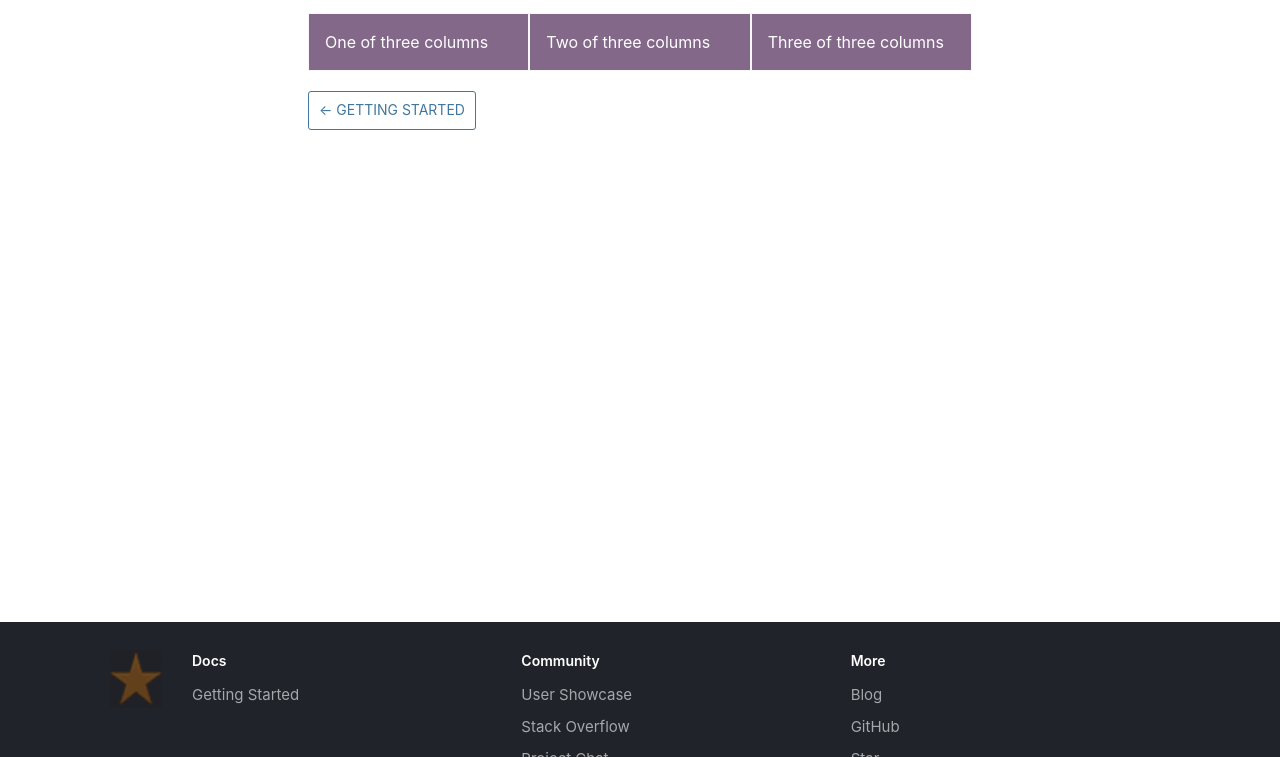
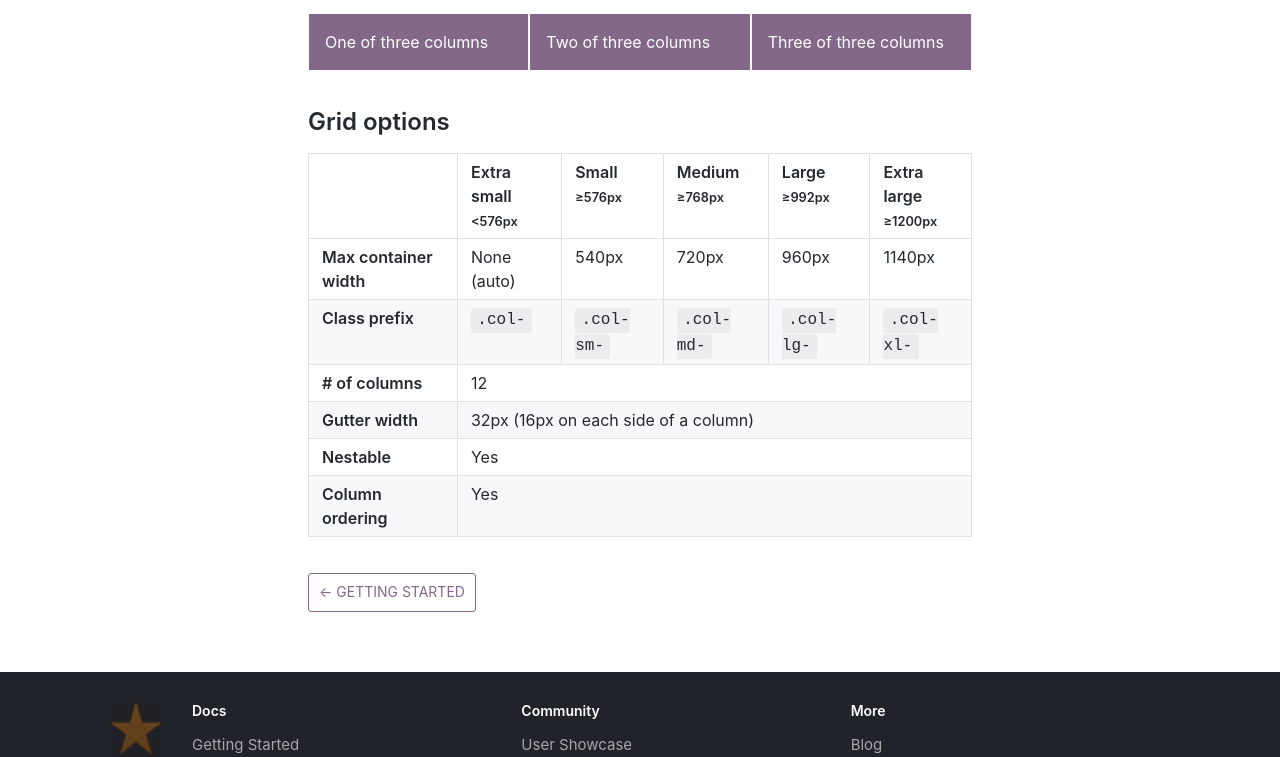
Before and after one commit to larsonjj/leancss, a plain HTML site: page docs/grid.html in a window 1280 px wide. Shown: the part 178-935 px from the top of the page. Drawn offline with nearby package versions, Linux system fonts and the light colour scheme.

Commit message:
Deploy website
Deploy website version based on 6ae256da2d0b7c62bbbd3cc7ca472bc8f9328e8b

```diff
--- a/docs/grid.html
+++ b/docs/grid.html
@@ -60,4 +60,66 @@
   <div class="col viz-block">Two of three columns</div>
   <div class="col viz-block">Three of three columns</div>
  </div>
-</span></div></article></div><div class="docs-prevnext"><a class="docs-prev button" href="/leancss/docs/getting-started"><span class="arrow-prev">← </span><span>Getting Started</span></a></div></div></div><nav class="onPageNav"></nav></div><footer class="nav-footer" id="footer"><section class="sitemap"><a href="/leancss/" class="nav-home"><img src="/leancss/img/favicon.ico" alt="Lean CSS" width="66" height="58"/></a><div><h5>Docs</h5><a href="/leancss/docs/en/getting-started.html">Getting Started</a></div><div><h5>Community</h5><a href="/leancss/en/users.html">User Showcase</a><a href="https://stackoverflow.com/questions/tagged/" target="_blank" rel="noreferrer noopener">Stack Overflow</a><a href="https://discordapp.com/">Project Chat</a><a href="https://twitter.com/" target="_blank" rel="noreferrer noopener">Twitter</a></div><div><h5>More</h5><a href="/leancss/blog">Blog</a><a href="https://github.com/">GitHub</a><a class="github-button" data-icon="octicon-star" data-count-href="/facebook/docusaurus/stargazers" data-show-count="true" data-count-aria-label="# stargazers on GitHub" aria-label="Star this project on GitHub">Star</a></div></section><section class="copyright">Copyright © 2019 Jake Larson</section></footer></div></body></html>
+<h2><a class="anchor" aria-hidden="true" id="grid-options"></a><a href="#grid-options" aria-hidden="true" class="hash-link"><svg class="hash-link-icon" aria-hidden="true" height="16" version="1.1" viewBox="0 0 16 16" width="16"><path fill-rule="evenodd" d="M4 9h1v1H4c-1.5 0-3-1.69-3-3.5S2.55 3 4 3h4c1.45 0 3 1.69 3 3.5 0 1.41-.91 2.72-2 3.25V8.59c.58-.45 1-1.27 1-2.09C10 5.22 8.98 4 8 4H4c-.98 0-2 1.22-2 2.5S3 9 4 9zm9-3h-1v1h1c1 0 2 1.22 2 2.5S13.98 12 13 12H9c-.98 0-2-1.22-2-2.5 0-.83.42-1.64 1-2.09V6.25c-1.09.53-2 1.84-2 3.25C6 11.31 7.55 13 9 13h4c1.45 0 3-1.69 3-3.5S14.5 6 13 6z"></path></svg></a>Grid options</h2>
+<table>
+  <thead>
+    <tr>
+      <th></th>
+      <th>
+        Extra small<br>
+        <small>&lt;576px</small>
+      </th>
+      <th>
+        Small<br>
+        <small>≥576px</small>
+      </th>
+      <th>
+        Medium<br>
+        <small>≥768px</small>
+      </th>
+      <th>
+        Large<br>
+        <small>≥992px</small>
+      </th>
+      <th>
+        Extra large<br>
+        <small>≥1200px</small>
+      </th>
+    </tr>
+  </thead>
+  <tbody>
+    <tr>
+      <th scope="row">Max container width</th>
+      <td>None (auto)</td>
+      <td>540px</td>
+      <td>720px</td>
+      <td>960px</td>
+      <td>1140px</td>
+    </tr>
+    <tr>
+      <th scope="row">Class prefix</th>
+      <td><code>.col-</code></td>
+      <td><code>.col-sm-</code></td>
+      <td><code>.col-md-</code></td>
+      <td><code>.col-lg-</code></td>
+      <td><code>.col-xl-</code></td>
+    </tr>
+    <tr>
+      <th scope="row"># of columns</th>
+      <td colspan="5">12</td>
+    </tr>
+    <tr>
+      <th scope="row">Gutter width</th>
+      <td colspan="5">32px (16px on each side of a column)</td>
+    </tr>
+    <tr>
+      <th scope="row">Nestable</th>
+      <td colspan="5">Yes</td>
+    </tr>
+    <tr>
+      <th scope="row">Column ordering</th>
+      <td colspan="5">Yes</td>
+    </tr>
+  </tbody>
+</table>
+</span></div></article></div><div class="docs-prevnext"><a class="docs-prev button" href="/leancss/docs/getting-started"><span class="arrow-prev">← </span><span>Getting Started</span></a></div></div></div><nav class="onPageNav"><ul class="toc-headings"><li><a href="#grid-options">Grid options</a></li></ul></nav></div><footer class="nav-footer" id="footer"><section class="sitemap"><a href="/leancss/" class="nav-home"><img src="/leancss/img/favicon.ico" alt="Lean CSS" width="66" height="58"/></a><div><h5>Docs</h5><a href="/leancss/docs/en/getting-started.html">Getting Started</a></div><div><h5>Community</h5><a href="/leancss/en/users.html">User Showcase</a><a href="https://stackoverflow.com/questions/tagged/" target="_blank" rel="noreferrer noopener">Stack Overflow</a><a href="https://discordapp.com/">Project Chat</a><a href="https://twitter.com/" target="_blank" rel="noreferrer noopener">Twitter</a></div><div><h5>More</h5><a href="/leancss/blog">Blog</a><a href="https://github.com/">GitHub</a><a class="github-button" data-icon="octicon-star" data-count-href="/facebook/docusaurus/stargazers" data-show-count="true" data-count-aria-label="# stargazers on GitHub" aria-label="Star this project on GitHub">Star</a></div></section><section class="copyright">Copyright © 2019 Jake Larson</section></footer></div></body></html>
```
Also changed, not shown: docs/grid/index.html (+63 -1 lines), css/main.css.
